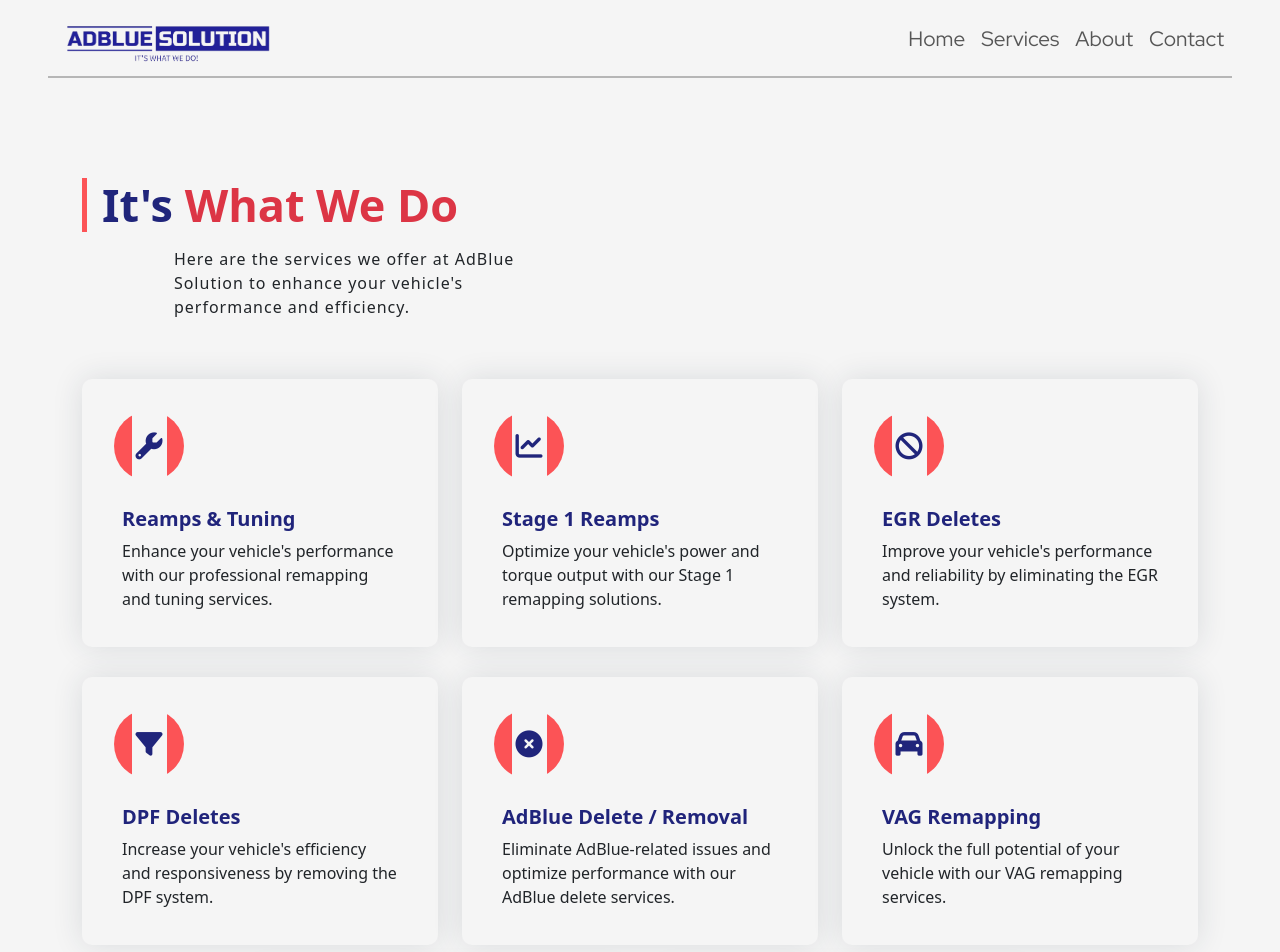
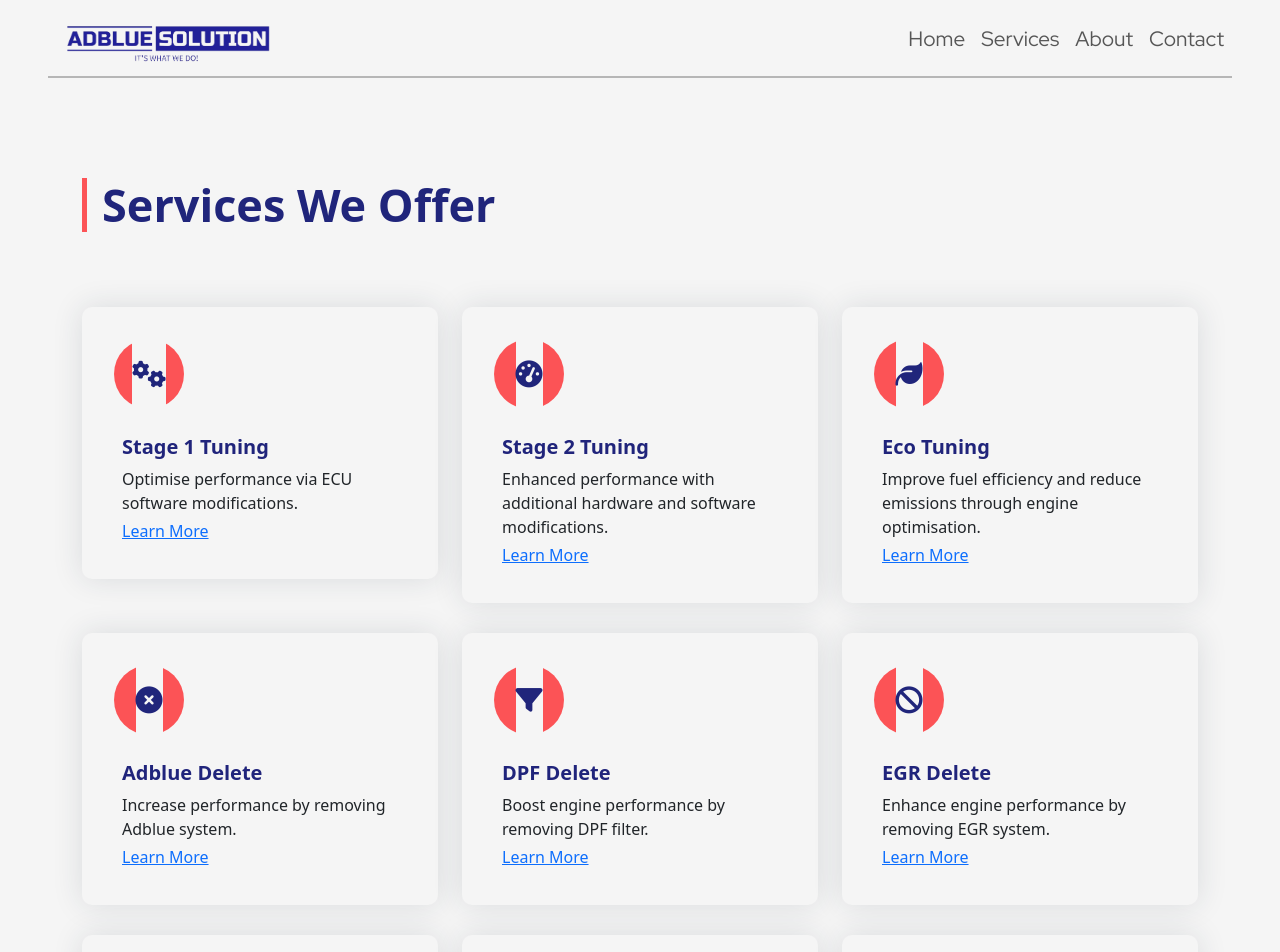
Before and after one commit to joshthomas98/adblue-solution-website, a React (Vite) app: page /services in a window 1280 px wide. Shown: the top 952 px of the page. Built offline with nearby package versions, Linux system fonts and the light colour scheme; some icons are missing.

Commit message:
26/4/24 - 1

```diff
--- a/package.json
+++ b/package.json
@@ -14,7 +14,8 @@
     "@emotion/react": "^11.11.4",
     "@emotion/styled": "^11.11.5",
     "@fortawesome/fontawesome-free": "^6.5.2",
-    "@fortawesome/free-brands-svg-icons": "^6.5.2",
+    "@fortawesome/fontawesome-svg-core": "^6.5.2",
+    "@fortawesome/free-solid-svg-icons": "^6.5.2",
     "@fortawesome/react-fontawesome": "^0.2.0",
     "bootstrap": "^5.3.3",
     "framer-motion": "^11.1.7",
--- a/src/App.jsx
+++ b/src/App.jsx
@@ -9,6 +9,7 @@ import SocialMediaIcons from "./components/SocialMediaIcons";
 import Contact from "./pages/Contact";
 import MessageSent from "./pages/MessageSent";
 import About from "./pages/About";
+import IndividualService from "./pages/IndividualService";
 
 // import Footer from "./components/Footer";
 
@@ -28,6 +29,8 @@ const App = () => {
         <Route path="/messagesent" element={<MessageSent />} />
 
         <Route path="/about" element={<About />} />
+
+        <Route path="/individual-service/:id" element={<IndividualService />} />
       </Routes>
       <Footer />
     </Router>
--- a/src/pages/About.jsx
+++ b/src/pages/About.jsx
@@ -81,6 +81,7 @@ const About = () => {
                 src="/src/assets/Can man  habd on hip and thumbs up good hand black background.png"
                 className="img-fluid"
                 alt=""
+                style={{ marginLeft: "12px" }}
               />
             </div>
           </div>
--- /dev/null
+++ b/src/pages/IndividualService.jsx
@@ -0,0 +1,109 @@
+import React from "react";
+import { useLocation } from "react-router-dom";
+
+const IndividualService = () => {
+  const location = useLocation();
+  const { state } = location;
+
+  console.log(state);
+
+  // Function to render service details based on selected service
+  const renderServiceDetails = () => {
+    switch (state.service) {
+      case "Reamps & Tuning":
+        return (
+          <div>
+            <h2>Reamps & Tuning</h2>
+            <p>
+              Enhance your vehicle's performance with our professional remapping
+              and tuning services.
+            </p>
+            {/* Add more detailed information about the service */}
+          </div>
+        );
+      case "Stage 1 Reamps":
+        return (
+          <div>
+            <h2>Stage 1 Reamps</h2>
+            <p>
+              Optimize your vehicle's power and torque output with our Stage 1
+              remapping solutions.
+            </p>
+            {/* Add more detailed information about the service */}
+          </div>
+        );
+      case "EGR Deletes":
+        return (
+          <div>
+            <h2>EGR Deletes</h2>
+            <p>
+              Improve your vehicle's performance and reliability by eliminating
+              the EGR system.
+            </p>
+            {/* Add more detailed information about the service */}
+          </div>
+        );
+      case "DPF Deletes":
+        return (
+          <div>
+            <h2>DPF Deletes</h2>
+            <p>
+              Increase your vehicle's efficiency and responsiveness by removing
+              the DPF system.
+            </p>
+            {/* Add more detailed information about the service */}
+          </div>
+        );
+      case "AdBlue Delete / Removal":
+        return (
+          <div>
+            <h2>AdBlue Delete / Removal</h2>
+            <p>
+              Eliminate AdBlue-related issues and optimize performance with our
+              AdBlue delete services.
+            </p>
+            {/* Add more detailed information about the service */}
+          </div>
+        );
+      case "VAG Remapping":
+        return (
+          <div>
+            <h2>VAG Remapping</h2>
+            <p>
+              Unlock the full potential of your vehicle with our VAG remapping
+              services.
+            </p>
+            {/* Add more detailed information about the service */}
+          </div>
+        );
+      case "Gearbox Remapping":
+        return (
+          <div>
+            <h2>Gearbox Remapping</h2>
+            <p>
+              Improve the performance and efficiency of your vehicle with our
+              gearbox remapping solutions.
+            </p>
+            {/* Add more detailed information about the service */}
+          </div>
+        );
+      case "Precision Performance Package":
+        return (
+          <div>
+            <h2>Precision Performance Package</h2>
+            <p>
+              Experience ultimate performance and reliability with our precision
+              performance packages.
+            </p>
+            {/* Add more detailed information about the service */}
+          </div>
+        );
+      default:
+        return <div>Service details not found</div>;
+    }
+  };
+
+  return <div>{renderServiceDetails()}</div>;
+};
+
+export default IndividualService;
--- a/src/pages/Services.jsx
+++ b/src/pages/Services.jsx
@@ -1,7 +1,104 @@
 import React from "react";
+import { Link } from "react-router-dom";
 import "@fortawesome/fontawesome-free/css/all.css";
 
 const Services = () => {
+  // Define the servicesData array
+  const servicesData = [
+    {
+      id: 1,
+      name: "Stage 1 Tuning",
+      shortDescription: "Optimise performance via ECU software modifications.",
+      description:
+        "Stage 1 tuning typically involves software modifications to the engine control unit (ECU) to optimise performance without significant hardware changes. This may include adjustments to fuel maps, ignition timing, and boost pressure to increase power and torque output within safe limits.",
+      iconClass: "fas fa-cogs",
+    },
+    {
+      id: 2,
+      name: "Stage 2 Tuning",
+      shortDescription:
+        "Enhanced performance with additional hardware and software modifications.",
+      description:
+        "Stage 2 tuning usually builds upon Stage 1 by incorporating additional hardware modifications, such as upgraded intake and exhaust systems, intercoolers, and turbochargers. This allows for more aggressive tuning and higher power gains compared to Stage 1.",
+      iconClass: "fas fa-tachometer-alt",
+    },
+    {
+      id: 3,
+      name: "Eco Tuning",
+      shortDescription:
+        "Improve fuel efficiency and reduce emissions through engine optimisation.",
+      description:
+        "Eco tuning focuses on optimising engine parameters to improve fuel efficiency and reduce emissions, often through adjustments to fuel mapping, air-to-fuel ratios, and other variables. This can help achieve better mileage and lower environmental impact.",
+      iconClass: "fas fa-leaf",
+    },
+    {
+      id: 4,
+      name: "Adblue Delete",
+      shortDescription: "Increase performance by removing Adblue system.",
+      description:
+        "Adblue is a urea-based solution used in modern diesel engines to reduce nitrogen oxide emissions. Adblue delete involves disabling or removing the Adblue system, which can lead to increased emissions and may not comply with environmental regulations.",
+      iconClass: "fas fa-times-circle",
+    },
+    {
+      id: 5,
+      name: "DPF Delete",
+      shortDescription: "Boost engine performance by removing DPF filter.",
+      description:
+        "DPF (Diesel Particulate Filter) traps particulate matter from the exhaust to reduce emissions. DPF delete involves removing or bypassing this filter, which can improve engine performance but may result in higher emissions and legal issues in regions with emission standards.",
+      iconClass: "fas fa-filter",
+    },
+    {
+      id: 6,
+      name: "EGR Delete",
+      shortDescription: "Enhance engine performance by removing EGR system.",
+      description:
+        "The Exhaust Gas Recirculation system reduces nitrogen oxide emissions by recirculating a portion of exhaust gas into the engine's intake. EGR delete involves disabling or removing this system, which can improve performance but may increase emissions and cause legal issues in some areas.",
+      iconClass: "fas fa-ban",
+    },
+    {
+      id: 7,
+      name: "P Code Deletes",
+      shortDescription: "Suppress diagnostic trouble codes to prevent errors.",
+      description:
+        "P codes are diagnostic trouble codes generated by the vehicle's onboard diagnostics system to indicate faults or issues. Deleting P codes involves suppressing or disabling certain codes, often done during tuning or modification processes to prevent warning lights or error messages.",
+      iconClass: "fas fa-code",
+    },
+    {
+      id: 8,
+      name: "Swirl Flap Delete",
+      shortDescription:
+        "Improve combustion efficiency by removing swirl flaps.",
+      description:
+        "Swirl flaps are devices in the intake manifold that improve air swirl for better combustion efficiency at low engine speeds. Deleting swirl flaps involves removing or disabling these devices, which can impact low-end torque and emissions performance.",
+      iconClass: "fas fa-wind",
+    },
+    {
+      id: 9,
+      name: "Lambda Delete",
+      shortDescription:
+        "Disrupt lambda sensors (oxygen sensors) to alter fuel mixture.",
+      description:
+        "Lambda sensors (oxygen sensors) measure oxygen content in the exhaust gases to adjust fuel mixture. Deleting lambda sensors involves removing or bypassing these sensors, but it can disrupt fueling and emissions control, leading to poor performance and increased emissions.",
+      iconClass: "fas fa-fire",
+    },
+    {
+      id: 10,
+      name: "MAF Delete",
+      shortDescription: "Improve air-fuel ratio by removing MAF sensor.",
+      description:
+        "MAF (Mass Air Flow) sensor measures the amount of air entering the engine and is crucial for fuel metering. MAF delete involves removing or bypassing this sensor, but it can disrupt air-fuel ratio calculations and potentially cause drivability issues.",
+      iconClass: "fas fa-wind",
+    },
+    {
+      id: 11,
+      name: "ECU Cloning",
+      shortDescription: "Copy ECU data for engine swaps or replacements.",
+      description:
+        "ECU cloning involves copying the software and data from one ECU to another, typically for purposes such as engine swaps or replacements. It ensures that the replacement ECU has the same programming and configuration as the original.",
+      iconClass: "fas fa-copy",
+    },
+  ];
+
   return (
     <div>
       <section className="section services-section" id="services">
@@ -10,161 +107,36 @@ const Services = () => {
             <div className="col-lg-6">
               <div className="section-title">
                 <h2>
-                  <span style={{ color: "#20257B" }}>It's {""}</span>
-                  <span className="text-danger">What We Do</span>
+                  <span style={{ color: "#20257B" }}>Services We Offer</span>
                 </h2>
-                <p>
-                  Here are the services we offer at AdBlue Solution to enhance
-                  your vehicle's performance and efficiency.
-                </p>
               </div>
             </div>
           </div>
           <div className="row">
-            {/* Reamps & Tuning */}
-            <div className="col-sm-6 col-lg-4">
-              <div className="feature-box-1">
-                <div className="icon">
-                  <i
-                    className="fa fa-wrench px-1"
-                    style={{ color: "#20257B" }}
-                  />{" "}
-                  {/* Replace with a more relevant icon */}
-                </div>
-                <div className="feature-content px-2 py-1">
-                  <h5>Reamps & Tuning</h5>
-                  <p>
-                    Enhance your vehicle's performance with our professional
-                    remapping and tuning services.
-                  </p>
-                </div>
-              </div>
-            </div>
-            {/* Stage 1 Reamps */}
-            <div className="col-sm-6 col-lg-4">
-              <div className="feature-box-1">
-                <div className="icon">
-                  <i
-                    className="fa fa-chart-line px-1"
-                    style={{ color: "#20257B" }}
-                  />{" "}
-                  {/* Replace with a more relevant icon */}
-                </div>
-                <div className="feature-content px-2 py-1">
-                  <h5>Stage 1 Reamps</h5>
-                  <p>
-                    Optimize your vehicle's power and torque output with our
-                    Stage 1 remapping solutions.
-                  </p>
-                </div>
-              </div>
-            </div>
-            {/* EGR Deletes */}
-            <div className="col-sm-6 col-lg-4">
-              <div className="feature-box-1">
-                <div className="icon">
-                  <i className="fa fa-ban px-1" style={{ color: "#20257B" }} />
-                </div>
-                <div className="feature-content px-2 py-1">
-                  <h5>EGR Deletes</h5>
-                  <p>
-                    Improve your vehicle's performance and reliability by
-                    eliminating the EGR system.
-                  </p>
-                </div>
-              </div>
-            </div>
-            {/* DPF Deletes */}
-            <div className="col-sm-6 col-lg-4">
-              <div className="feature-box-1">
-                <div className="icon">
-                  <i
-                    className="fa fa-filter px-1"
-                    style={{ color: "#20257B" }}
-                  />{" "}
-                  {/* Replace with a more relevant icon */}
-                </div>
-                <div className="feature-content px-2 py-1">
-                  <h5>DPF Deletes</h5>
-                  <p>
-                    Increase your vehicle's efficiency and responsiveness by
-                    removing the DPF system.
-                  </p>
-                </div>
-              </div>
-            </div>
-            {/* AdBlue Delete / Removal */}
-            <div className="col-sm-6 col-lg-4">
-              <div className="feature-box-1">
-                <div className="icon">
-                  <i
-                    className="fa fa-times-circle px-1"
-                    style={{ color: "#20257B" }}
-                  />
-                </div>
-                <div className="feature-content px-2 py-1">
-                  <h5>AdBlue Delete / Removal</h5>
-                  <p>
-                    Eliminate AdBlue-related issues and optimize performance
-                    with our AdBlue delete services.
-                  </p>
-                </div>
-              </div>
-            </div>
-            {/* VAG Remapping */}
-            <div className="col-sm-6 col-lg-4">
-              <div className="feature-box-1">
-                <div className="icon">
-                  <i className="fa fa-car px-1" style={{ color: "#20257B" }} />
-                </div>
-                <div className="feature-content px-2 py-1">
-                  <h5>VAG Remapping</h5>
-                  <p>
-                    Unlock the full potential of your vehicle with our VAG
-                    remapping services.
-                  </p>
-                </div>
-              </div>
-            </div>
-            <div className="d-flex justify-content-center">
-              {/* Gearbox Remapping */}
-              <div className="col-sm-6 col-lg-4 mx-3">
+            {servicesData.map((service) => (
+              <div className="col-sm-6 col-lg-4" key={service.id}>
                 <div className="feature-box-1">
                   <div className="icon">
                     <i
-                      className="fa fa-cogs px-1"
+                      className={service.iconClass}
                       style={{ color: "#20257B" }}
                     />
                   </div>
                   <div className="feature-content px-2 py-1">
-                    <h5>Gearbox Remapping</h5>
-                    <p>
-                      Improve the performance and efficiency of your vehicle
-                      with our gearbox remapping solutions.
-                    </p>
+                    <h5>{service.name}</h5>
+                    <p className="pb-1">{service.shortDescription}</p>
+                    <Link
+                      to={{
+                        pathname: `/individual-service/${service.id}`,
+                        state: { service: service.description },
+                      }}
+                    >
+                      Learn More
+                    </Link>
                   </div>
                 </div>
               </div>
-              {/* Precision Performance Package */}
-              <div className="col-sm-6 col-lg-4 mx-3">
-                <div className="feature-box-1">
-                  <div className="icon">
-                    <i
-                      className="fa fa-tachometer-alt px-1"
-                      style={{ color: "#20257B" }}
-                    />{" "}
-                    {/* Replace with a more relevant icon */}
-                  </div>
-                  <div className="feature-content px-2 py-1">
-                    <h5>Precision Performance Package</h5>
-                    <p>
-                      Experience ultimate performance and reliability with our
-                      precision performance packages.
-                    </p>
-                  </div>
-                </div>
-              </div>
-            </div>
+            ))}
           </div>
         </div>
       </section>
```
Also changed, not shown: 1 other file (tests, documents, lock files or other folders).
